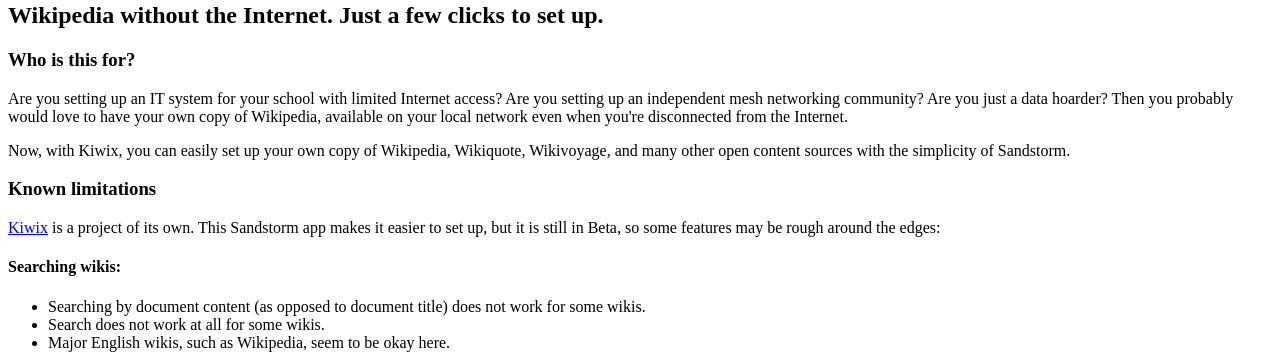
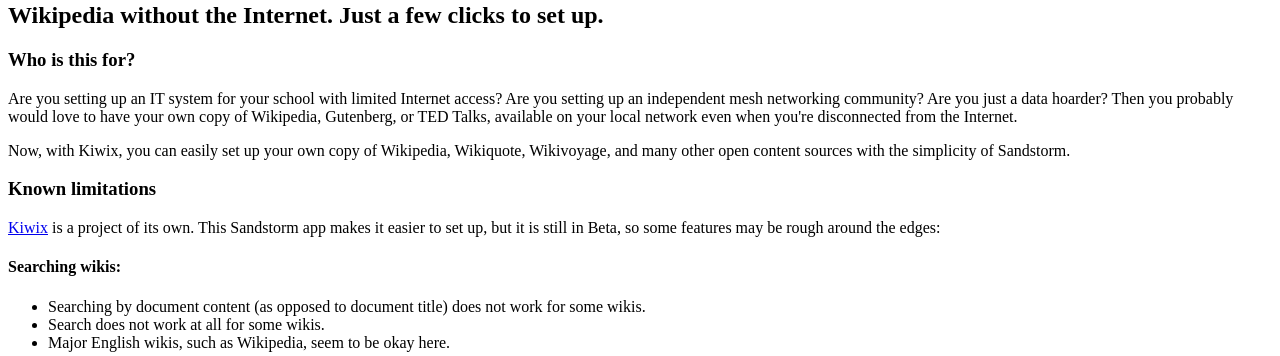
Before and after one commit to orblivion/KiwixSandstorm, a Flask app: template zim_uploader/uploader/templates/index.html in a window 1280 px wide. Shown: the part 308-664 px from the top of the page. Run offline with Flask 2, Linux system fonts and the light colour scheme; the template is opened without the code that fills it, so the values that code supplies are empty; some libraries are stand-ins or nearby versions.

Commit message:
Mention Gutenberg and TED talks in the sales pitch

```diff
--- a/zim_uploader/uploader/templates/index.html
+++ b/zim_uploader/uploader/templates/index.html
@@ -43,7 +43,7 @@
 
             <h3>Who is this for?</h3>
 
-            <p>Are you setting up an IT system for your school with limited Internet access? Are you setting up an independent mesh networking community? Are you just a data hoarder? Then you probably would love to have your own copy of Wikipedia, available on your local network even when you're disconnected from the Internet.</p>
+            <p>Are you setting up an IT system for your school with limited Internet access? Are you setting up an independent mesh networking community? Are you just a data hoarder? Then you probably would love to have your own copy of Wikipedia, Gutenberg, or TED Talks, available on your local network even when you're disconnected from the Internet.</p>
 
             <p>Now, with Kiwix, you can easily set up your own copy of Wikipedia, Wikiquote, Wikivoyage, and many other open content sources with the simplicity of Sandstorm.</p>
 
```
Also changed, not shown: .sandstorm/description.md.
